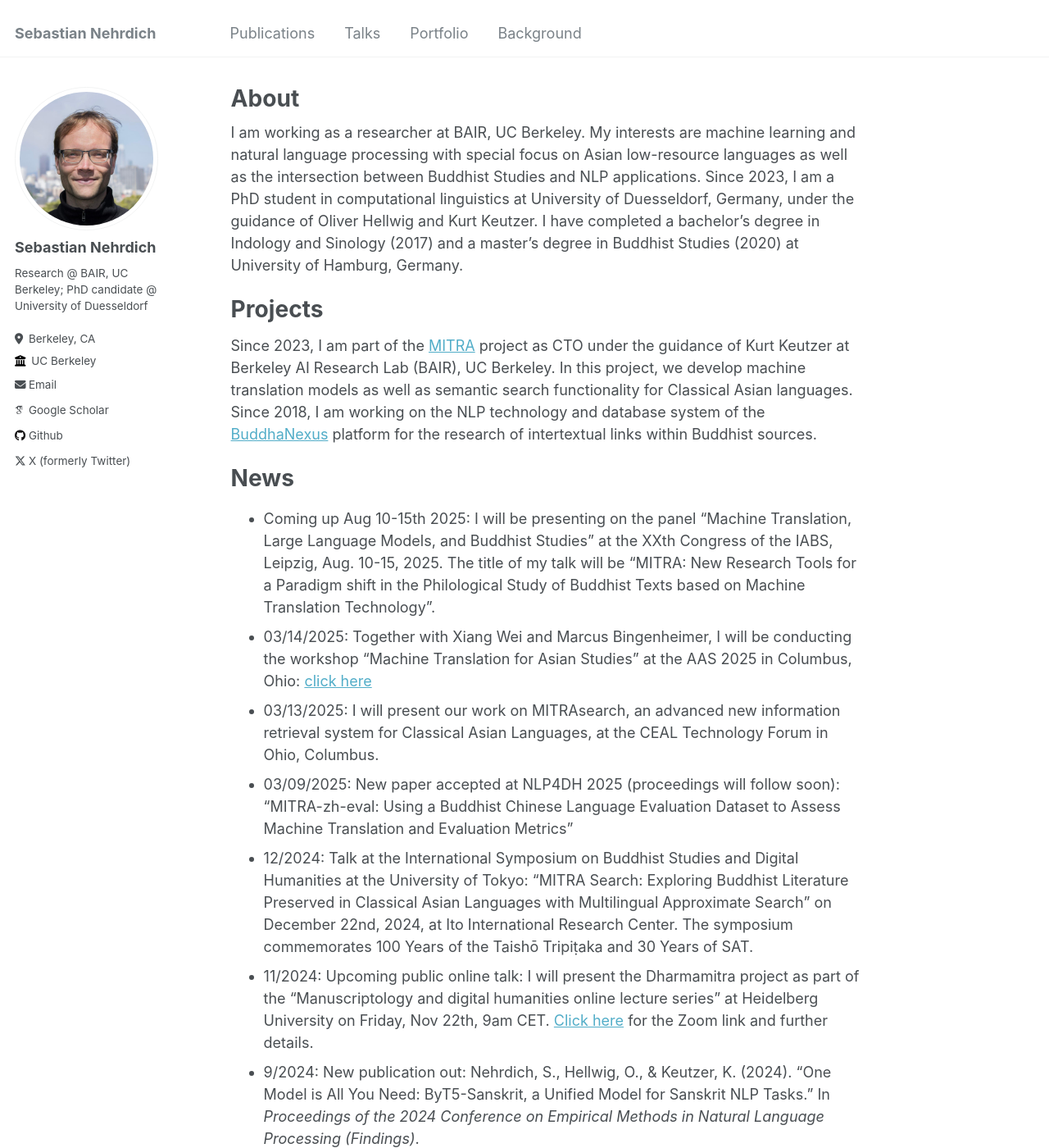
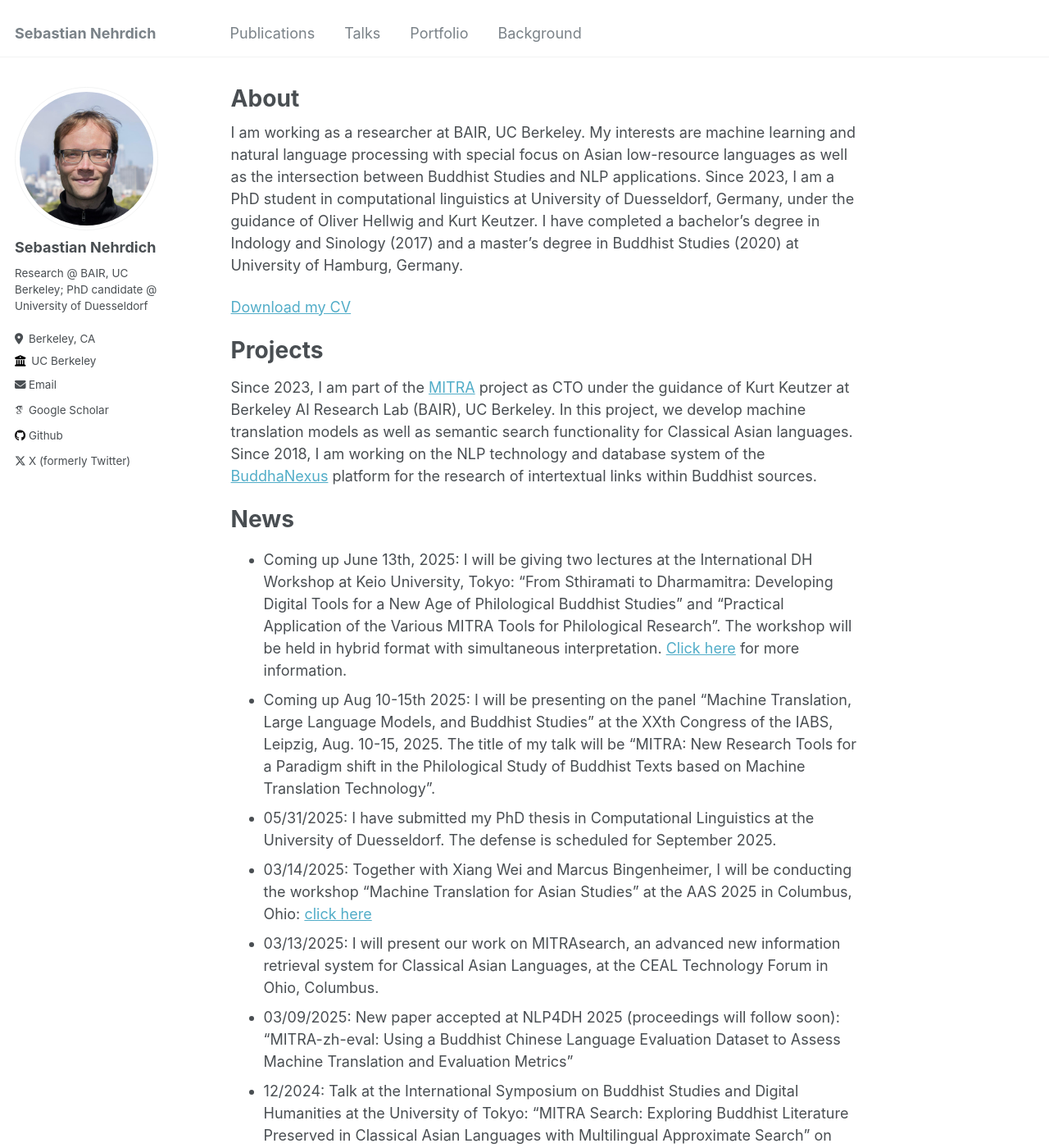
Before and after one commit to sebastian-nehrdich/sebastian-nehrdich.github.io, a Jekyll site: the page built from _pages/about.md, in a window 1280 px wide and 1400 px high. Shown: the whole window at 82% size. Built offline with Jekyll 4.4.1, drawn with Linux system fonts in a browser that asks for light colours; some web fonts are replaced.

Commit message:
Updated CV

```diff
--- a/_pages/about.md
+++ b/_pages/about.md
@@ -9,6 +9,7 @@ redirect_from:
 
 I am working as a researcher at BAIR, UC Berkeley. My interests are machine learning and natural language processing with special focus on Asian low-resource languages as well as the intersection between Buddhist Studies and NLP applications. Since 2023, I am a PhD student in computational linguistics at University of Duesseldorf, Germany, under the guidance of Oliver Hellwig and Kurt Keutzer. I have completed a bachelor's degree in Indology and Sinology (2017) and a master's degree in Buddhist Studies (2020) at University of Hamburg, Germany.
 
+[Download my CV](/files/cv-2025-june.pdf)
 
 Projects
 =====
@@ -17,12 +18,14 @@ Since 2018, I am working on the NLP technology and database system of the [Buddh
 
 News
 =====
+- Coming up June 13th, 2025: I will be giving two lectures at the International DH Workshop at Keio University, Tokyo: "From Sthiramati to Dharmamitra: Developing Digital Tools for a New Age of Philological Buddhist Studies" and "Practical Application of the Various MITRA Tools for Philological Research". The workshop will be held in hybrid format with simultaneous interpretation. [Click here](https://sites.google.com/view/dhws2025b/) for more information.
 - Coming up Aug 10-15th 2025: I will be presenting on the panel "Machine Translation, Large Language Models, and Buddhist Studies" at the XXth Congress of the IABS, Leipzig, Aug. 10-15, 2025. The title of my talk will be "MITRA: New Research Tools for a Paradigm shift in the Philological Study of Buddhist Texts based on Machine Translation Technology".
+- 05/31/2025: I have submitted my PhD thesis in Computational Linguistics at the University of Duesseldorf. The defense is scheduled for September 2025.
 - 03/14/2025: Together with Xiang Wei and Marcus Bingenheimer, I will be conducting the workshop "Machine Translation for Asian Studies" at the AAS 2025 in Columbus, Ohio: [click here](https://asianstudies.confex.com/asianstudies/2025/meetingapp.cgi/Session/8470)
 - 03/13/2025: I will present our work on MITRAsearch, an advanced new information retrieval system for Classical Asian Languages, at the CEAL Technology Forum in Ohio, Columbus.
 - 03/09/2025: New paper accepted at NLP4DH 2025 (proceedings will follow soon): "MITRA-zh-eval: Using a Buddhist Chinese Language Evaluation Dataset to Assess Machine Translation and Evaluation Metrics"
 - 12/2024: Talk at the International Symposium on Buddhist Studies and Digital Humanities at the University of Tokyo: "MITRA Search: Exploring Buddhist Literature Preserved in Classical Asian Languages with Multilingual Approximate Search" on December 22nd, 2024, at Ito International Research Center. The symposium commemorates 100 Years of the Taishō Tripiṭaka and 30 Years of SAT.
 - 11/2024: Upcoming public online talk: I will present the Dharmamitra project as part of the "Manuscriptology and digital humanities online lecture series" at Heidelberg University on Friday, Nov 22th, 9am CET. [Click here](https://www.sai.uni-heidelberg.de/en/events-at-sai/dharmamitra-2024-11-22) for the Zoom link and further details.
 - 9/2024: New publication out: Nehrdich, S., Hellwig, O., & Keutzer, K. (2024). "One Model is All You Need: ByT5-Sanskrit, a Unified Model for Sanskrit NLP Tasks." In <i>Proceedings of the 2024 Conference on Empirical Methods in Natural Language Processing (Findings)</i>.
-- 8/2024: New publication out: Meelen, Marieke, Sebastian Nehrdich and Kurt Keutzer, “Breakthroughs in Tibetan NLP & Digital Humanities”, Revue d’Etudes Tibétaines, no. 72, Juillet 2024, pp. 5-25.
-- 11/2023: New publication out: Nehrdich, Sebastian, Marcus Bingenheimer, Justin Brody and Kurt Keutzer. “MITRA-zh: An efficient, open machine translation solution for Buddhist Chinese.” NLP4DH (2023).
+- 8/2024: New publication out: Meelen, Marieke, Sebastian Nehrdich and Kurt Keutzer, "Breakthroughs in Tibetan NLP & Digital Humanities", Revue d'Etudes Tibétaines, no. 72, Juillet 2024, pp. 5-25.
+- 11/2023: New publication out: Nehrdich, Sebastian, Marcus Bingenheimer, Justin Brody and Kurt Keutzer. "MITRA-zh: An efficient, open machine translation solution for Buddhist Chinese." NLP4DH (2023).
```
Also changed, not shown: _pages/cv.md (+3 -1 lines), 1 other file.
